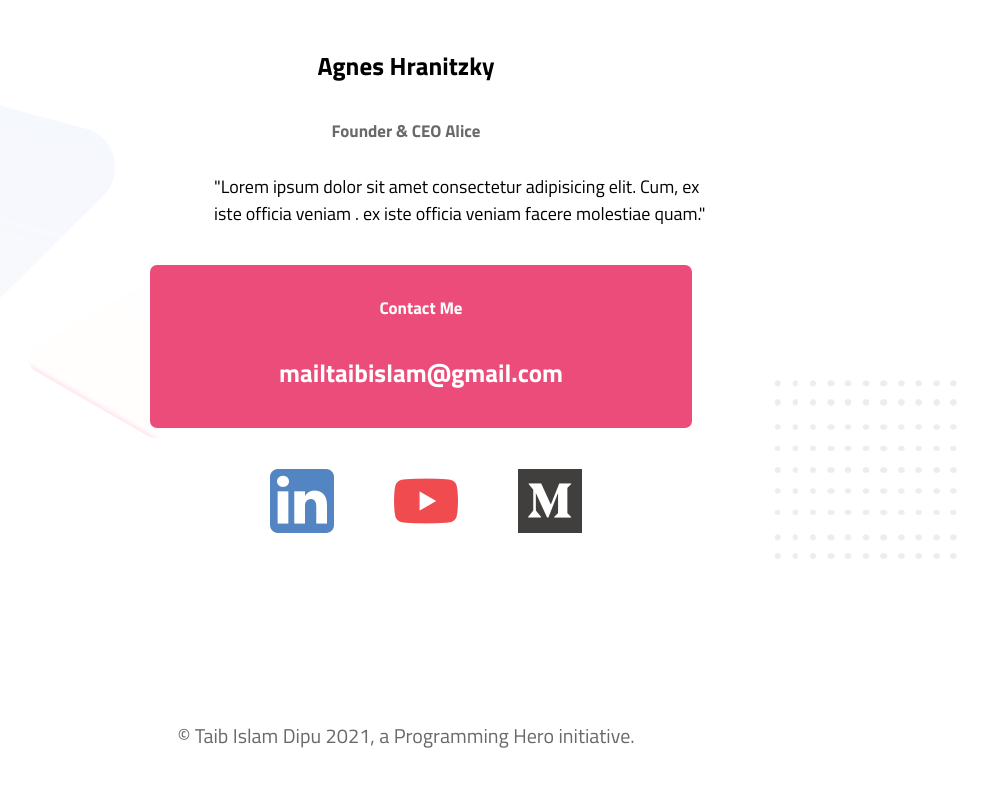
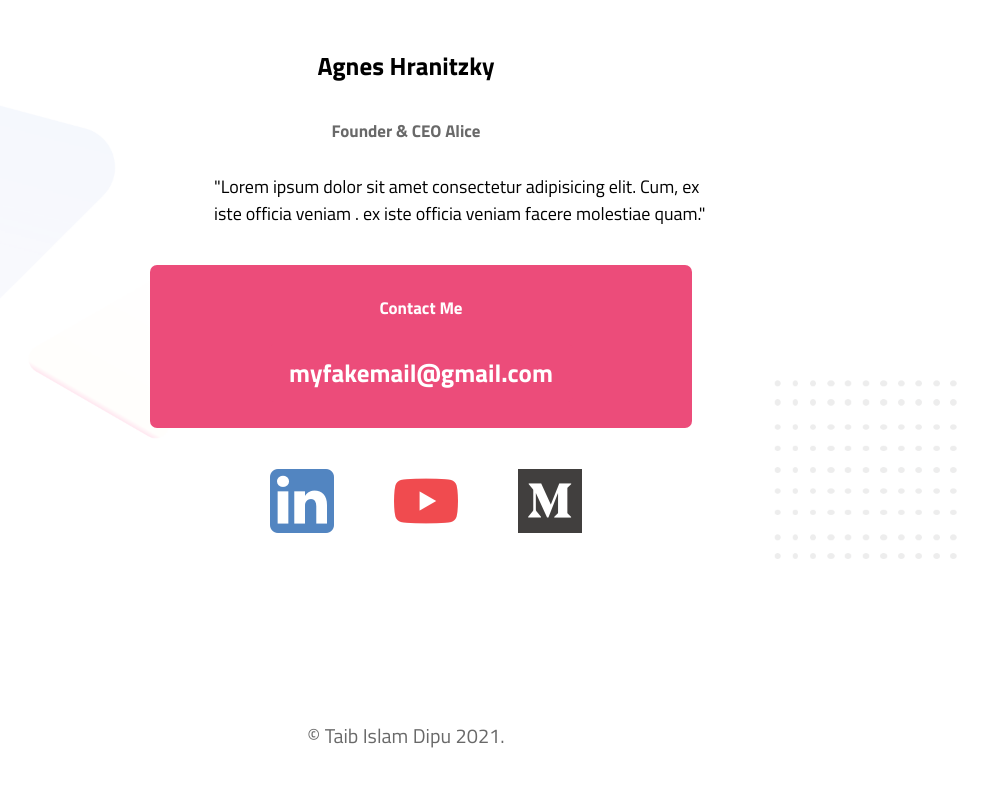
Before and after one commit to taibislamdipu/personal-website, a plain HTML site: page index.html in a window 1280 px wide. Shown: the part 2614-3401 px from the top of the page, without its empty margins (234-1221 px from the left). Drawn offline with Linux system fonts and the light colour scheme.

Commit message:
Update index.html

```diff
--- a/index.html
+++ b/index.html
@@ -83,9 +83,9 @@
         <h5>Contact Me</h5>
         <h4>
           <a
-            href="mailto:mailtaibislam@gmail.com?subject = Feedback&body = Message"
+            href="mailto:myfakemail@gmail.com?subject = Feedback&body = Message"
           >
-            mailtaibislam@gmail.com
+            myfakemail@gmail.com
           </a>
         </h4>
       </div>
@@ -119,7 +119,7 @@
       </div>
     </section>
     <footer>
-      <p>© Taib Islam Dipu 2021, a Programming Hero initiative.</p>
+      <p>© Taib Islam Dipu 2021.</p>
     </footer>
   </body>
 </html>
```
